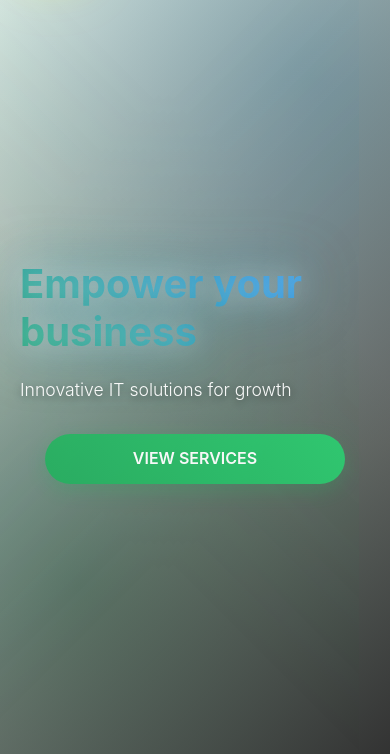
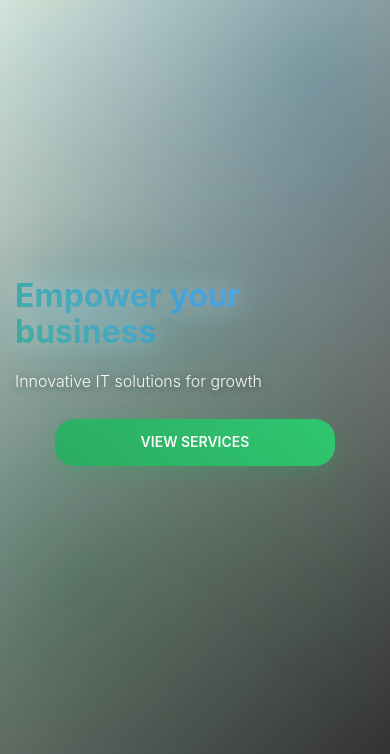
Before and after one commit to firefox-collab/aicorenew, a website: page index.html in a window 390 px wide. Shown: the part 90-844 px from the top of the page. Drawn offline with Linux system fonts and the light colour scheme.

Commit message:
Updated index.html

```diff
--- a/index.html
+++ b/index.html
@@ -406,6 +406,9 @@
             position: relative;
             overflow: hidden;
             box-shadow: 0 6px 20px rgba(39, 174, 96, 0.3);
+            min-width: 160px;
+            text-align: center;
+            white-space: nowrap;
         }
 
         .cta-btn::before {
@@ -823,12 +826,18 @@
             .cta-buttons {
                 flex-direction: column;
                 align-items: center;
+                gap: 15px;
+                width: 100%;
             }
 
             .cta-btn {
                 width: 100%;
                 max-width: 300px;
                 text-align: center;
+                padding: 15px 25px;
+                font-size: 16px;
+                min-width: auto;
+                white-space: normal;
             }
 
             .container {
@@ -893,12 +902,61 @@
             .cta-buttons {
                 flex-direction: column;
                 align-items: center;
+                gap: 15px;
+                width: 100%;
             }
 
             .cta-btn {
                 width: 100%;
                 max-width: 300px;
                 text-align: center;
+                padding: 15px 25px;
+                font-size: 16px;
+                min-width: auto;
+                white-space: normal;
+            }
+        }
+
+        @media (max-width: 480px) {
+            .hero h1 {
+                font-size: 2rem;
+                line-height: 1.1;
+            }
+
+            .hero p {
+                font-size: 1rem;
+                margin-bottom: 25px;
+            }
+
+            .hero-content {
+                padding: 0 15px;
+            }
+
+            .cta-buttons {
+                gap: 12px;
+            }
+
+            .cta-btn {
+                padding: 12px 20px;
+                font-size: 14px;
+                max-width: 280px;
+                border-radius: 20px;
+            }
+
+            .container {
+                padding: 0 15px;
+            }
+
+            .contact-form {
+                padding: 25px 15px;
+            }
+
+            .cta-content h2 {
+                font-size: 1.8rem;
+            }
+
+            .cta-content p {
+                font-size: 1rem;
             }
         }
     </style>
```
